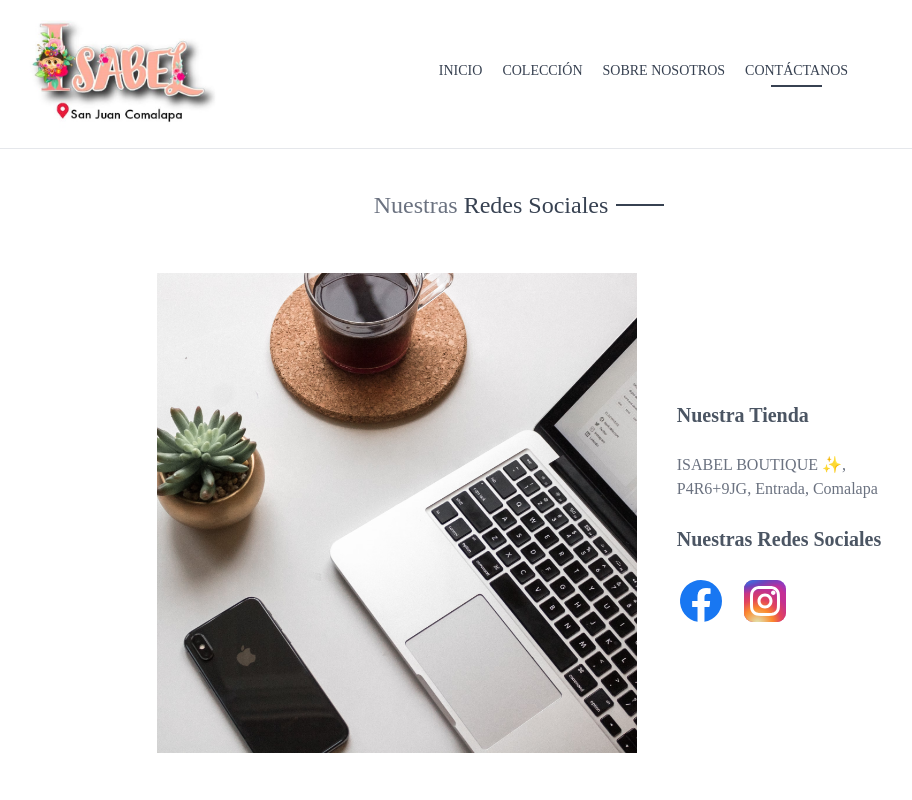
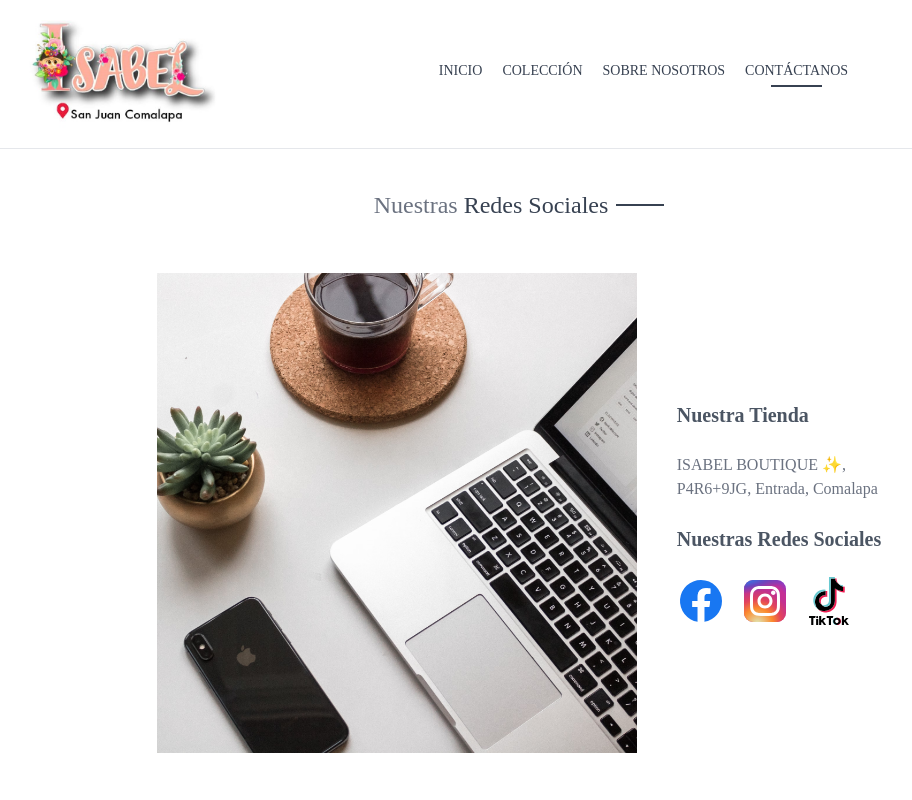
Before and after one commit to Lilian1306/ecommerce_app, a React (Vite) app in the folder frontend/: page /contact in a window 1280 px wide. Shown: the top 800 px of the page, without its empty margins (121-1033 px from the left). Built offline with nearby package versions, Linux system fonts and the light colour scheme; no server answers.

Commit message:
Adding the third social media

```diff
--- a/frontend/src/assets/assets.js
+++ b/frontend/src/assets/assets.js
@@ -77,6 +77,7 @@ import stripe_logo from './stripe_logo.png'
 import cross_icon from './cross_icon.png'
 import facebook from './facebook.svg'
 import instagram from './instagram.svg'
+import tiktok from './tiktok.svg'
 
 export const assets = {
     isabel,
@@ -100,7 +101,8 @@ export const assets = {
     stripe_logo,
     cross_icon,
     facebook,
-    instagram
+    instagram,
+    tiktok
 }
 
 export const products = [
--- a/frontend/src/pages/Contact.jsx
+++ b/frontend/src/pages/Contact.jsx
@@ -30,6 +30,11 @@ export default function Context() {
            alt="Instagram"
            className="w-12 h-12 cursor-pointer"
            onClick={() => handleRedirect('https://www.instagram.com/isabelcomalapa/')} />
+         <img
+           src={assets.tiktok}
+           alt="TikTok"
+           className="w-12 h-12 cursor-pointer"
+           onClick={() => handleRedirect('https://www.tiktok.com/@isabelsanjuancoma')} />
        </div>
     </div>
        </div>
```
Also changed, not shown: frontend/src/assets/tiktok.svg (added).
